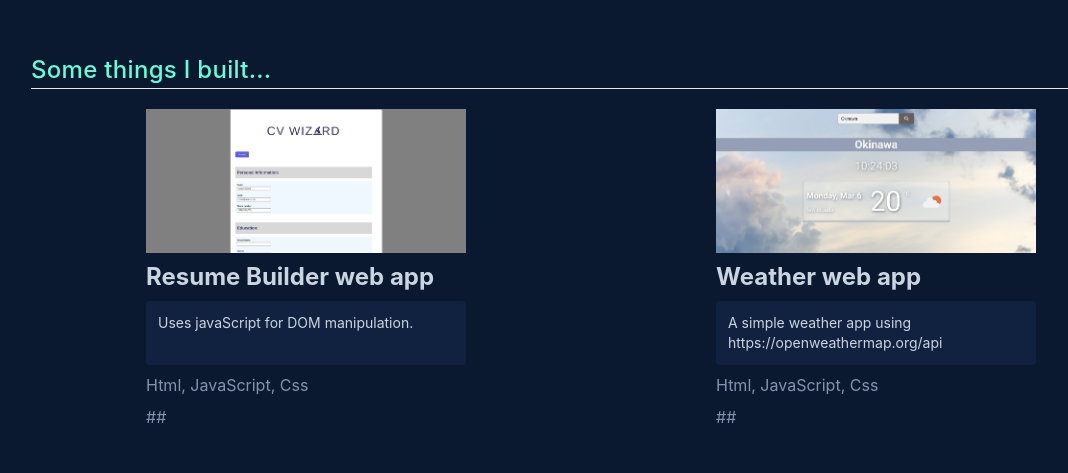
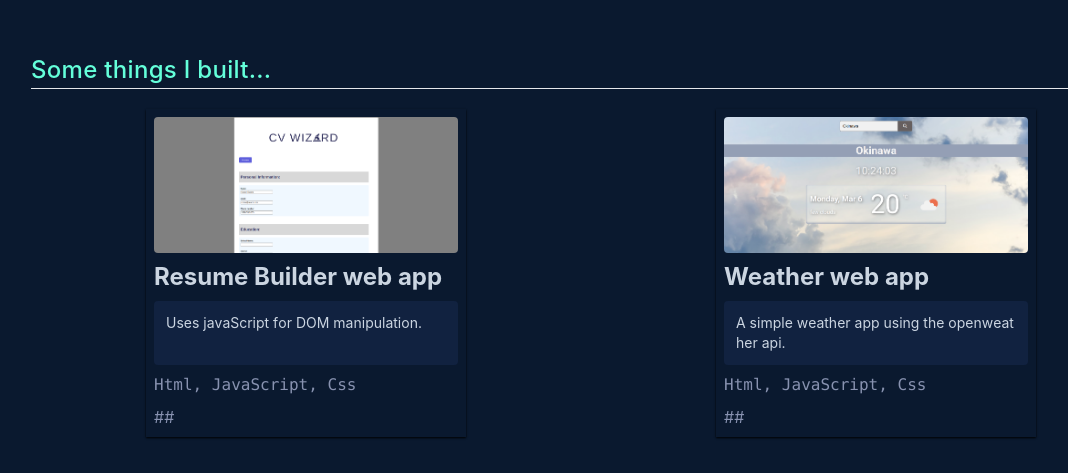
Before and after one commit to Conor-Dunne/portfolio, a React (Vite) app: page / in a window 1280 px wide. Shown: the part 852-1325 px from the top of the page, without its empty margins (49-1117 px from the left). Built offline with nearby package versions, Linux system fonts and the light colour scheme.

Commit message:
Add fades to project cards

```diff
--- a/src/components/ProjectCard.jsx
+++ b/src/components/ProjectCard.jsx
@@ -1,23 +1,27 @@
-
+import Fade from 'react-reveal/Fade';
 
 function ProjectCard({project}) {
     const {name, tools, description,image, live, code } = project;
     return (
-        <div className="flex flex-col gap-2 max-w-xs">
-            <img src={image} />
+
+        <div className="flex flex-col gap-2 p-2 max-w-xs shadow-black shadow-sm">
+            <Fade cascade>
+            <img src={image} className="rounded" />
             <div>
                 <h2 className="text-2xl text-slate-300 font-bold">{name}</h2>
             </div>
             <div className="h-16 p-3 text-sm text-slate-300 bg-secondaryColor rounded">
                 {description}
             </div>
-            <div>
+            <div className="font-mono">
                 {tools}
             </div>
             <div>
                 ##
             </div>
+            </Fade>
         </div>
+
     )
   }
 
--- a/src/components/Projects.jsx
+++ b/src/components/Projects.jsx
@@ -1,10 +1,12 @@
 import React from 'react'
 import projects from '../projectsData'
 import ProjectCard from './ProjectCard'
+import Fade from 'react-reveal/Fade';
 
 function Projects() {
   return (
     <div className='py-9'>
+      <Fade>
       <div className='title mb-5'>
       <h1>Some things I built...</h1>
       <hr/>
@@ -12,6 +14,7 @@ function Projects() {
      <div className='flex flex-wrap place-content-around gap-5'>
      {projects.map( (project) => <ProjectCard project={project} /> )}
      </div>
+     </Fade>
      </div>
   )
 }
--- a/src/projectsData.js
+++ b/src/projectsData.js
@@ -12,7 +12,7 @@ const projects = [
     {
         name: "Weather web app",
         tools: "Html, JavaScript, Css",
-        description: "A simple weather app using https://openweathermap.org/api",
+        description: "A simple weather app using the openweather api.",
         image: "src/assets/weather_app.png",
         live: "https://conor-dunne.github.io/Weather-App/",
         code: "https://github.com/Conor-Dunne/Weather-App",
```
